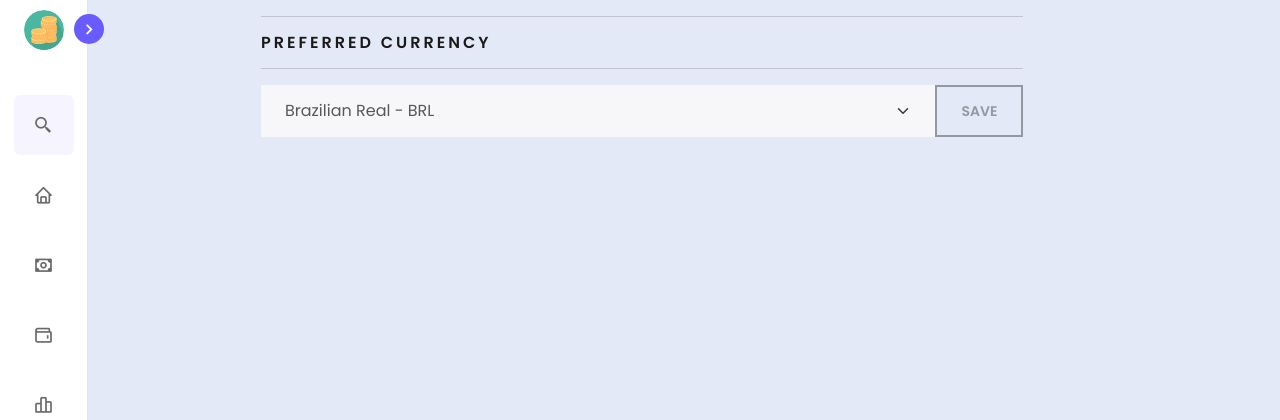
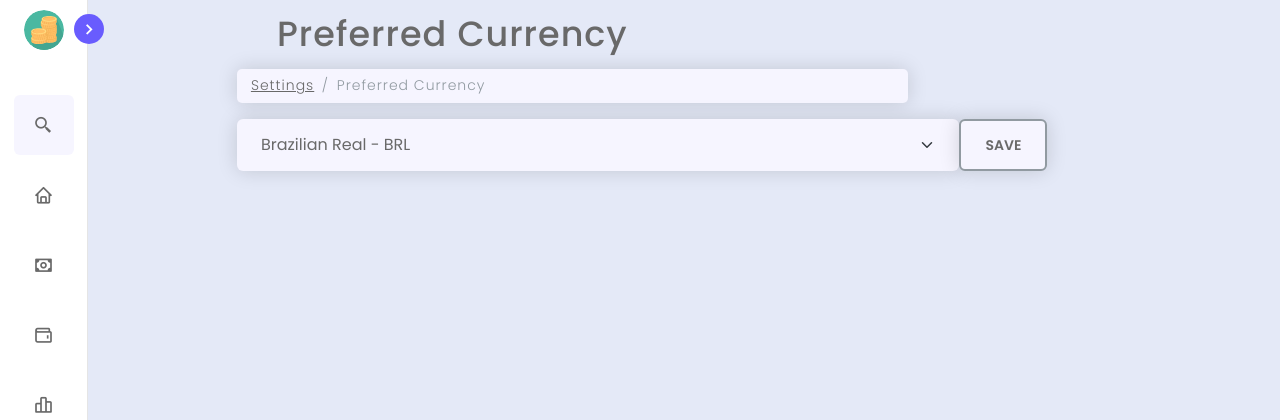
Before and after one commit to SeaSkyThe/ExpensesMonitorWebApp, a Django app: page /preferences/ in a window 1280 px wide. Shown: the top 420 px of the page. Run offline with Django 4.2, Linux system fonts and the light colour scheme; the visitor is signed in with stand-in values (Sample User, id 1); data comes from the database, SQL or seed files in the repository; some libraries are stand-ins or nearby versions.

Commit message:
minor corrections in Preferences tab

```diff
--- a/expenseswebapp/static/css/main.css
+++ b/expenseswebapp/static/css/main.css
@@ -165,8 +165,8 @@
 
 }
 ::-webkit-scrollbar-thumb {
-  background: #000000;
-  border: .3em solid #000000;
+  background: var(--primary-color-light);
+  border: .3em solid var(--primary-color-light);;
 }
 
 ::-webkit-scrollbar-thumb:hover {
@@ -343,3 +343,25 @@
   background-color: #cccccc;
   cursor: default;
 }
+
+
+/* ============== PREFERENCES PAGE CSS ================ */
+
+.input-group .form-select{
+  border-radius: 6px;
+  overflow: hidden;
+  box-shadow: 0 0 20px var(--shadow-color);
+  background-color: var(--primary-color-light);
+}
+
+.input-group .button{
+  color: var(--text-color);
+  border-radius: 6px;
+  overflow: hidden;
+  box-shadow: 0 0 20px var(--shadow-color);
+  background-color: var(--primary-color-light);
+}
+
+.input-group .form-select{
+  color: var(--text-color);
+}
--- a/templates/base.html
+++ b/templates/base.html
@@ -52,7 +52,7 @@
 			  	<li class="nav-link">
 					<a href="#">
 						<i class='bx bx-home icon' ></i>
-						<span class="text nav-text">Dashboard</span>
+						<span class="text nav-text">Home</span>
 				  	</a>
 			  	</li>
 				<li class="nav-link">
--- a/templates/userpreferences/index.html
+++ b/templates/userpreferences/index.html
@@ -1,11 +1,28 @@
 {% extends 'base.html' %}
 
+{% block title %}
+	Currency Settings
+{% endblock %}
+
 {% block content %}
+<div class="text">Preferred Currency</div>
+<div class="row">
 
- <div class="container">
-    <hr>
-    <h5>Preferred Currency</h5>
-    <hr>
+  <div class="col-md-10">
+       <nav aria-label="breadcrumb">
+           <ol class="breadcrumb">
+               <li class="breadcrumb-item"><a href= "">Settings</a></li>
+               <li class="breadcrumb-item active" aria-current="page">Preferred Currency</li>
+           </ol>
+       </nav>
+  </div>
+  <div class="col-md-2">
+
+  </div>
+</div>
+
+
+ <div class="preferences-container">
     {% include 'partials/messages.html' %}
     <form action="{% url 'userpreferences' %}" method="post">
         {% csrf_token %}
@@ -25,7 +42,7 @@
               {% endfor %}
 
             </select>
-            <input class="btn btn-outline-secondary" type="submit" value="Save"/>
+            <input class="btn btn-outline-secondary button" type="submit" value="Save"/>
           </div>
 
     </form>
```
